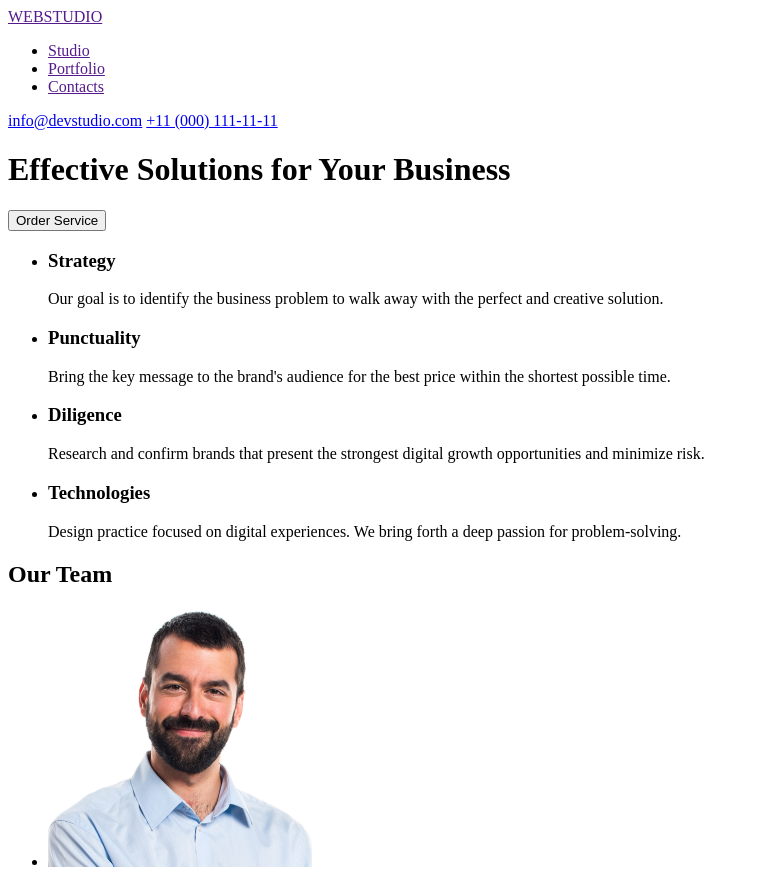
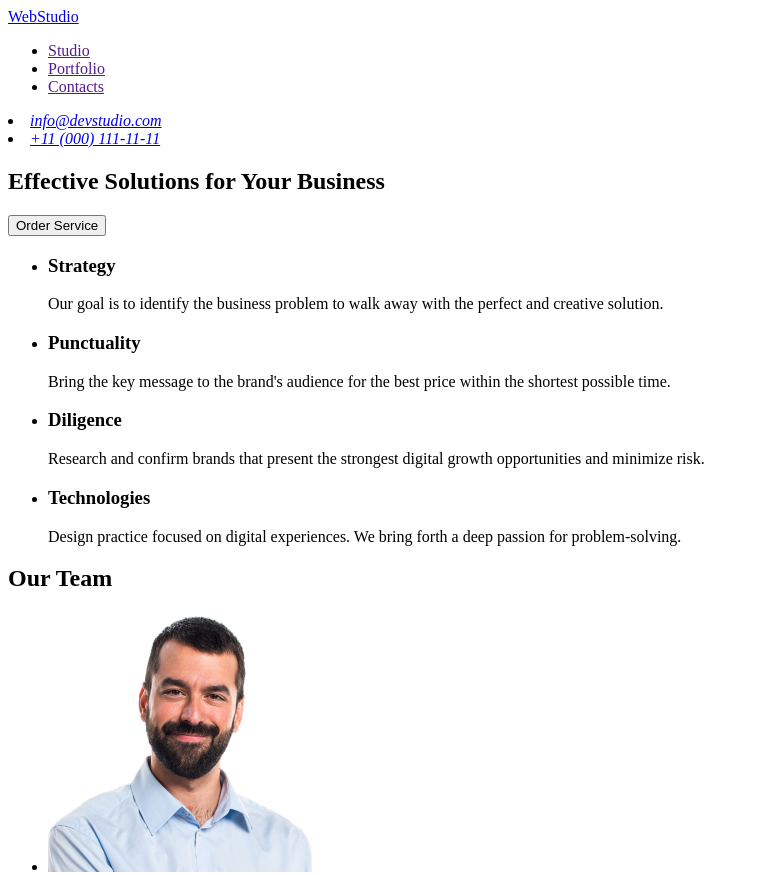
Before and after one commit to anastasiia-riabokon/goit-markup-hw-01, a plain HTML site: page index.html in a window 1280 px wide. Shown: the top 875 px of the page, without its empty margins (0-759 px from the left). Drawn offline with Linux system fonts and the light colour scheme.

Commit message:
Update index.html

```diff
--- a/index.html
+++ b/index.html
@@ -7,25 +7,31 @@
   </head>
   <body>
     <header>
-      <a href="">WEBSTUDIO</a>
       <nav>
+        <a href="./index.html">WebStudio</a>
         <ul>
-          <li><a href="" target="_blank">Studio</a></li>
+          <li><a href="">Studio</a></li>
 
-          <li><a href="" target="_blank">Portfolio</a></li>
+          <li><a href="">Portfolio</a></li>
 
-          <li><a href="" target="_blank">Contacts</a></li>
+          <li><a href="">Contacts</a></li>
         </ul>
       </nav>
 
-      <a href="mailto:info@devstudio.com">info@devstudio.com</a>
-      <a href="tel:+111111111">+11 (000) 111-11-11</a>
-
-      <h1>Effective Solutions for Your Business</h1>
-      <button type="button">Order Service</button>
+      <address>
+        <li><a href="mailto:info@devstudio.com">info@devstudio.com</a></li>
+        <li><a href="tel:+110001111111">+11 (000) 111-11-11</a></li>
+      </address>
     </header>
 
     <main>
+      <section>
+        <h1>Effective Solutions for Your Business</h1>
+
+        <button type="button">Order Service</button>
+      </section>
+
+      <section>
         <ul>
           <li>
             <h3>Strategy</h3>
@@ -59,6 +65,7 @@
             </p>
           </li>
         </ul>
+      </section>
 
       <section>
         <h2>Our Team</h2>
@@ -111,7 +118,7 @@
     </main>
 
     <footer>
-      <a href="">WEBSTUDIO</a>
+      <a href="./index.html">WebStudio</a>
       <p>
         Increase the flow of customers and sales for your business with digital
         marketing & growth solutions.
```
Lines whose indentation alone changed are shown as unchanged.
